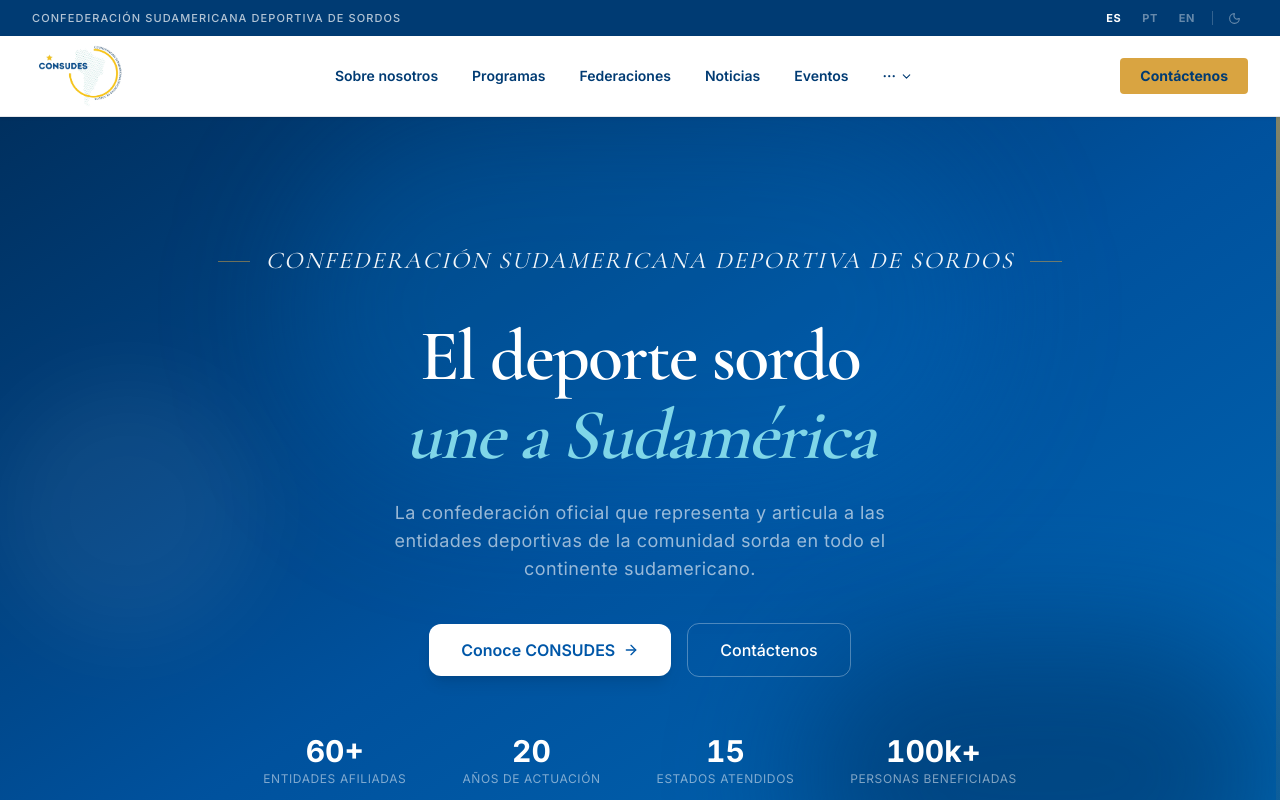
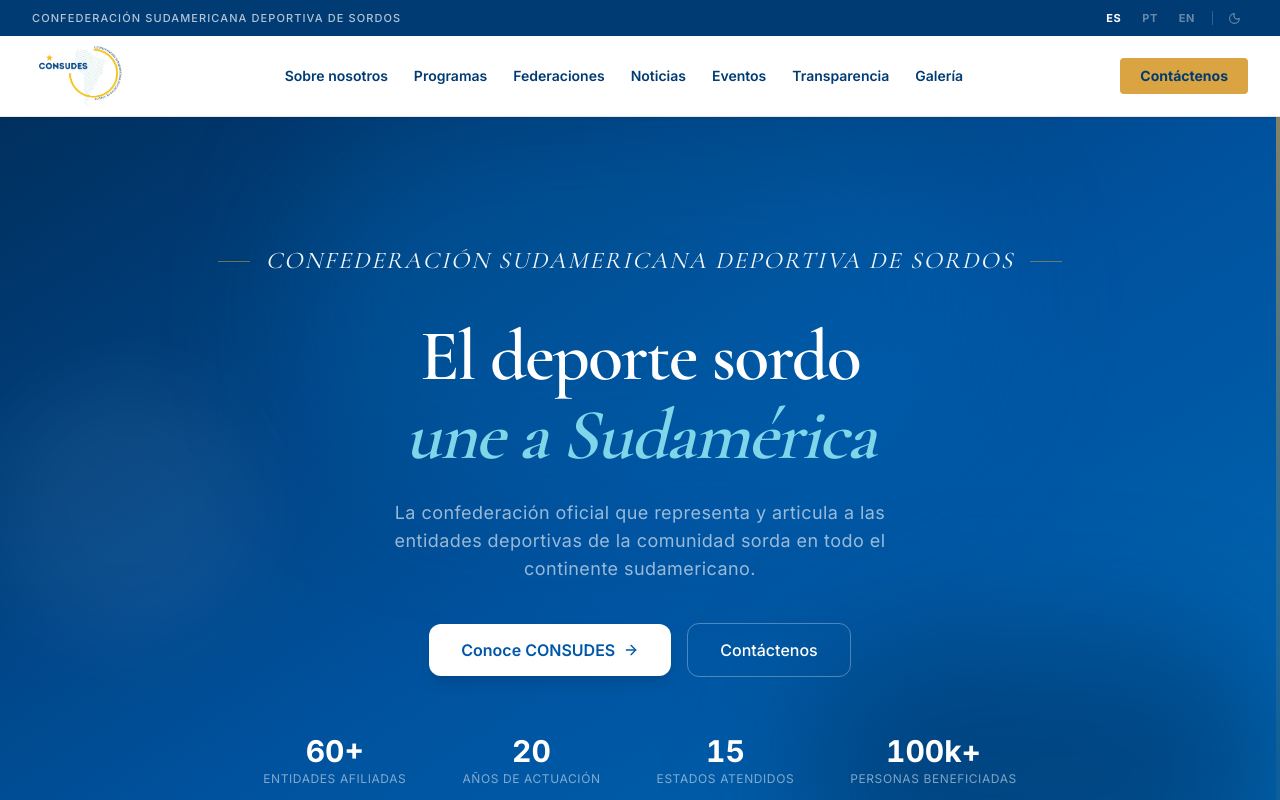
Before and after one commit to lemenezes/consudes-app, a React (Vite) app: page / in a window 1280 px wide. Shown: the top 800 px of the page. Built offline with nearby package versions, Linux system fonts and the light colour scheme.

Commit message:
fix: show all nav links inline, remove dropdown menu

```diff
--- a/src/components/Header.tsx
+++ b/src/components/Header.tsx
@@ -1,6 +1,6 @@
 import { useState } from 'react';
 import { Link, NavLink } from 'react-router-dom';
-import { Menu, X, Sun, Moon, ChevronDown } from 'lucide-react';
+import { Menu, X, Sun, Moon } from 'lucide-react';
 import { useTheme } from '../context/ThemeContext';
 import { useLanguage } from '../context/LanguageContext';
 import type { Lang } from '../i18n/translations';
@@ -13,28 +13,23 @@
 
 export default function Header() {
   const [isOpen, setIsOpen] = useState(false);
-  const [moreOpen, setMoreOpen] = useState(false);
   const { theme, toggle } = useTheme();
   const { lang, setLang, t } = useLanguage();
 
-  const close = () => { setIsOpen(false); setMoreOpen(false); };
+  const close = () => setIsOpen(false);
 
-  const primaryLinks = [
+  const allLinks = [
     { to: '/sobre', label: t.nav.about },
     { to: '/programas', label: t.nav.programs },
     { to: '/federacoes', label: t.nav.federations },
     { to: '/noticias', label: t.nav.news },
     { to: '/eventos', label: t.nav.events },
-  ];
-
-  const moreLinks = [
     { to: '/transparencia', label: t.nav.transparency },
     { to: '/galeria', label: t.nav.gallery },
-    { to: '/contato', label: t.nav.contact },
   ];
 
   const navLinkClass = ({ isActive }: { isActive: boolean }) =>
-    `px-4 py-2 text-sm font-semibold transition-colors rounded ${
+    `px-3 py-2 text-sm font-semibold transition-colors rounded ${
       isActive
         ? 'text-[#0057A8] bg-[#0057A8]/8 dark:text-white dark:bg-white/15'
         : 'text-[#003B73] hover:text-[#0057A8] hover:bg-[#0057A8]/8 dark:text-white/80 dark:hover:text-white dark:hover:bg-white/10'
@@ -90,41 +85,11 @@
 
             {/* Desktop nav */}
             <nav className="hidden lg:flex items-center gap-0.5">
-              {primaryLinks.map(({ to, label }) => (
+              {allLinks.map(({ to, label }) => (
                 <NavLink key={to} to={to} className={navLinkClass}>
                   {label}
                 </NavLink>
               ))}
-              {/* Dropdown "Mais" */}
-              <div className="relative">
-                <button
-                  onClick={() => setMoreOpen((v) => !v)}
-                  className="flex items-center gap-1 px-4 py-2 text-sm font-semibold text-[#003B73] hover:text-[#0057A8] hover:bg-[#0057A8]/8 rounded transition-colors dark:text-white/80 dark:hover:text-white dark:hover:bg-white/10"
-                >
-                  ···
-                  <ChevronDown size={13} className={`transition-transform ${moreOpen ? 'rotate-180' : ''}`} />
-                </button>
-                {moreOpen && (
-                  <div className="absolute top-full right-0 mt-1 w-44 bg-white dark:bg-[#0d1624] border border-gray-200 dark:border-white/10 rounded-xl shadow-lg py-1 z-50">
-                    {moreLinks.map(({ to, label }) => (
-                      <NavLink
-                        key={to}
-                        to={to}
-                        onClick={() => setMoreOpen(false)}
-                        className={({ isActive }) =>
-                          `block px-4 py-2.5 text-sm transition-colors ${
-                            isActive
-                              ? 'text-[#0057A8] bg-[#0057A8]/8 dark:text-white dark:bg-white/10'
-                              : 'text-[#003B73] hover:text-[#0057A8] hover:bg-gray-50 dark:text-white/80 dark:hover:bg-white/5'
-                          }`
-                        }
-                      >
-                        {label}
-                      </NavLink>
-                    ))}
-                  </div>
-                )}
-              </div>
             </nav>
 
             {/* Ações direita */}
@@ -151,7 +116,7 @@
       {/* Mobile Menu */}
       {isOpen && (
         <div className="lg:hidden border-t border-gray-200 bg-white px-4 py-4 flex flex-col gap-1 dark:bg-[#0d1624] dark:border-gray-800">
-          {[...primaryLinks, ...moreLinks].map(({ to, label }) => (
+          {[...allLinks, { to: '/contato', label: t.nav.contact }].map(({ to, label }) => (
             <NavLink
               key={to}
               to={to}
```
